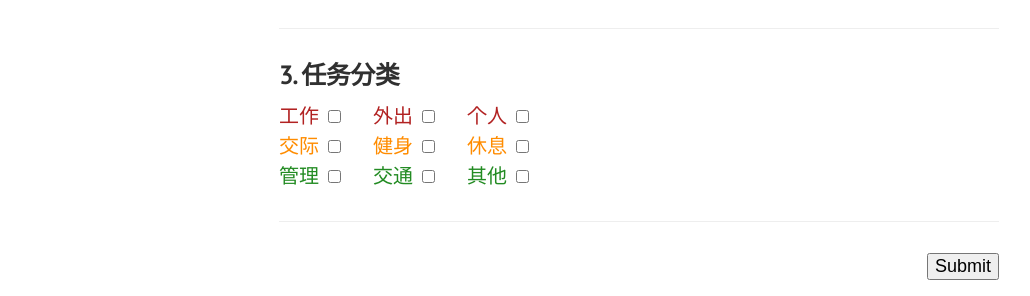
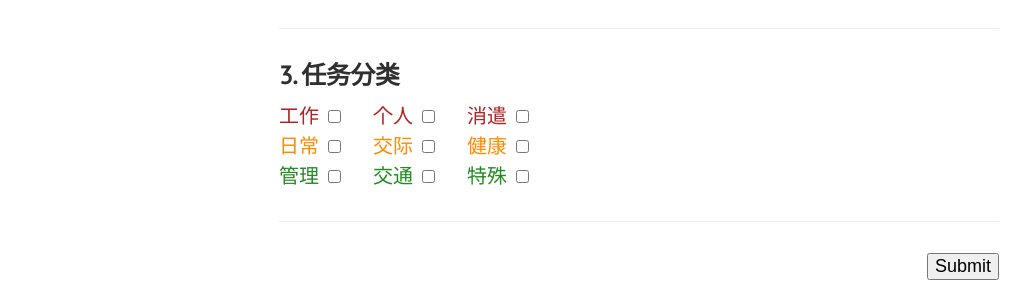
Before and after one commit to yusite/yuz.me, a Jekyll site: the page built from log.md, in a window 1280 px wide. Shown: the part 656-952 px from the top of the page, without its empty margins (1-1031 px from the left). Built offline with Jekyll 4.4.1, drawn with Linux system fonts in a browser that asks for light colours; Markdown is read by kramdown in place of the engine named in the settings.

Commit message:
update log page

```diff
--- a/log.md
+++ b/log.md
@@ -50,20 +50,20 @@ Pushing forward!
 <label for="a1" style="color:FireBrick;">工作</label>
 <input type="checkbox" id ="a1" name="category" value="工作">
 &nbsp;&nbsp;&nbsp;&nbsp;
-<label for="a2" style="color:FireBrick;">外出</label>
-<input type="checkbox" id ="a2" name="category" value="外出">
+<label for="a2" style="color:FireBrick;">个人</label>
+<input type="checkbox" id ="a2" name="category" value="个人">
 &nbsp;&nbsp;&nbsp;&nbsp;
-<label for="a3" style="color:FireBrick;">个人</label>
-<input type="checkbox" id ="a3" name="category" value="个人">
+<label for="a3" style="color:FireBrick;">消遣</label>
+<input type="checkbox" id ="a3" name="category" value="消遣">
 <br>
-<label for="a4" style="color:DarkOrange;">交际</label>
-<input type="checkbox" id ="a4" name="category" value="交际">
+<label for="a4" style="color:DarkOrange;">日常</label>
+<input type="checkbox" id ="a4" name="category" value="日常">
 &nbsp;&nbsp;&nbsp;&nbsp;
-<label for="a5" style="color:DarkOrange;">健身</label>
-<input type="checkbox" id ="a5" name="category" value="健身">
+<label for="a5" style="color:DarkOrange;">交际</label>
+<input type="checkbox" id ="a5" name="category" value="交际">
 &nbsp;&nbsp;&nbsp;&nbsp;
-<label for="a6" style="color:DarkOrange;">休息</label>
-<input type="checkbox" id ="a6" name="category" value="休息">
+<label for="a6" style="color:DarkOrange;">健康</label>
+<input type="checkbox" id ="a6" name="category" value="健康">
 <br>
 <label for="a7" style="color:ForestGreen;">管理</label>
 <input type="checkbox" id ="a7" name="category" value="管理">
@@ -71,14 +71,14 @@ Pushing forward!
 <label for="a8" style="color:ForestGreen;">交通</label>
 <input type="checkbox" id ="a8" name="category" value="交通">
 &nbsp;&nbsp;&nbsp;&nbsp;
-<label for="a9" style="color:ForestGreen;">其他</label>
-<input type="checkbox" id ="a9" name="category" value="其他">
+<label for="a9" style="color:ForestGreen;">特殊</label>
+<input type="checkbox" id ="a9" name="category" value="特殊">
 </div>
 
 <hr>
 
 <p>
-<input type="submit" value="Submit" id="submit" style="font-size:18px;float: right;margin-bottom:60px;">
+<input type="submit" value="Submit" id="submit" style="font-size:18px;float:right;margin-bottom:60px;">
 </p>
 
 </form>
```
